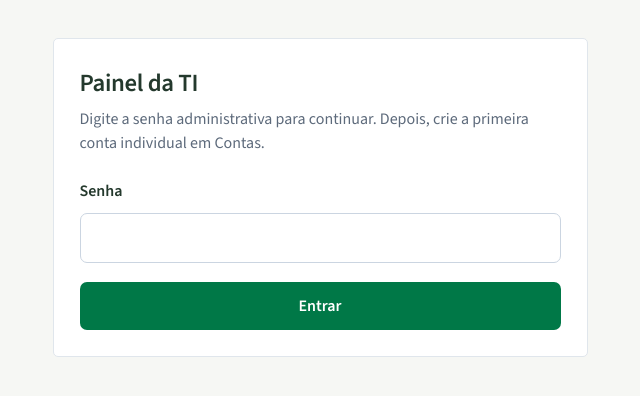
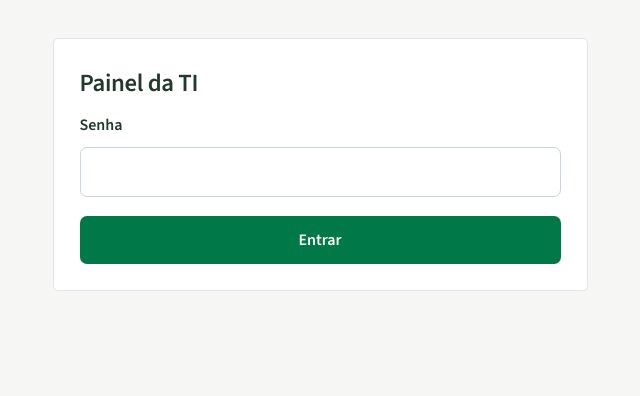
Before and after one commit to gabrieljmeira/chromebooks-sistema, a Flask app: page /admin/login in a window 1280 px wide. Shown: the part 67-463 px from the top of the page, without its empty margins (320-960 px from the left). Run offline with Flask 3, Linux system fonts and the light colour scheme; data that the repository does not hold is empty; parts of the project's set-up code (start-up, migrations or seed data) failed here and were passed over.

Commit message:
style: remove instrução da tela de login da TI

```diff
--- a/templates/login.html
+++ b/templates/login.html
@@ -3,7 +3,6 @@
 {% block content %}
 <section class="panel narrow">
   <h1>Painel da TI</h1>
-  <p class="muted">{{ 'Entre com sua conta da TI.' if individual else 'Digite a senha administrativa para continuar. Depois, crie a primeira conta individual em Contas.' }}</p>
   <form method="post" class="stack">
     <input type="hidden" name="csrf" value="{{ csrf_token() }}">
     {% if individual %}<label for="username">Usuário</label><input id="username" name="username" required maxlength="64" autocomplete="username" autocapitalize="none" spellcheck="false">{% endif %}
```
